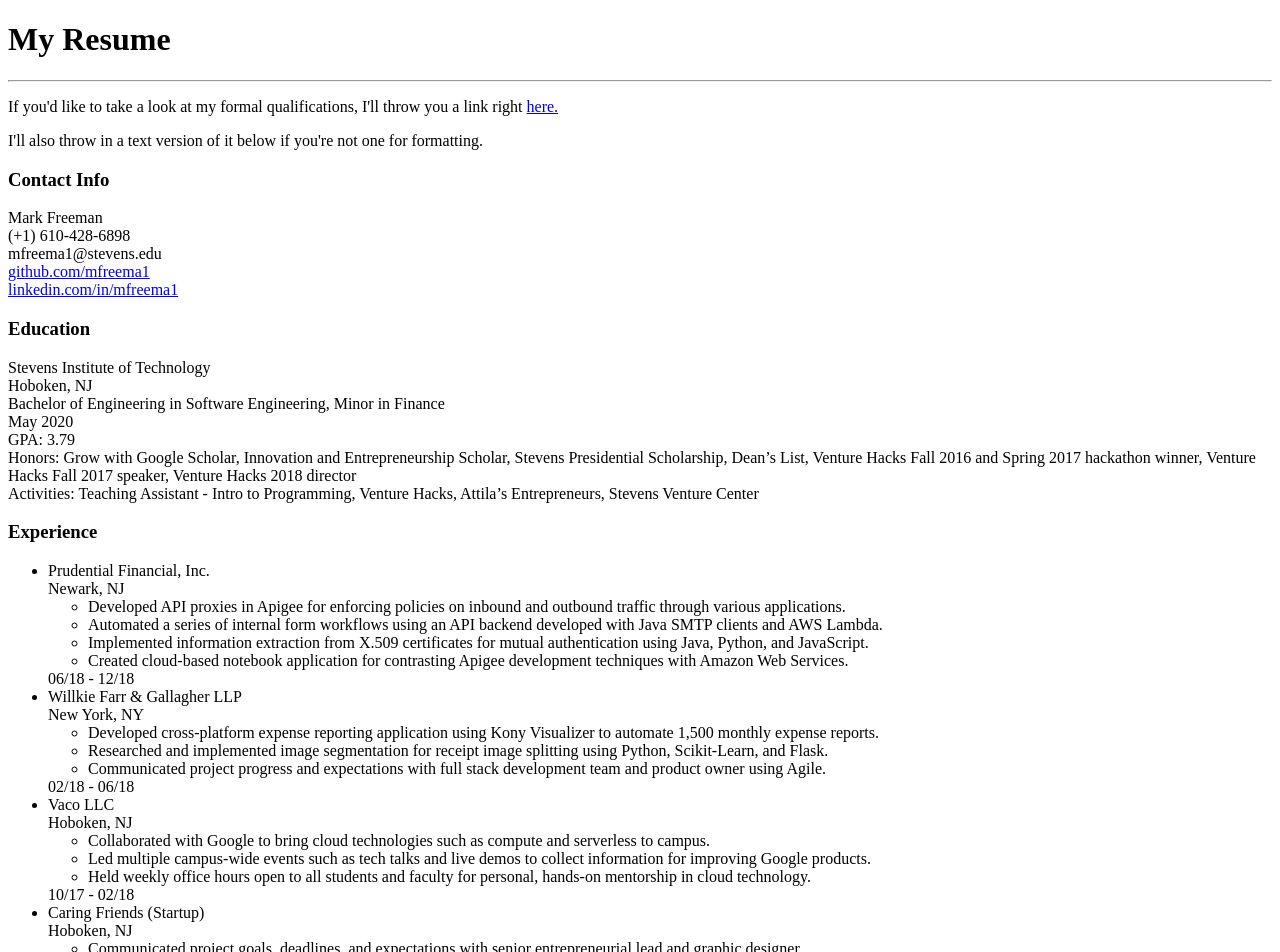
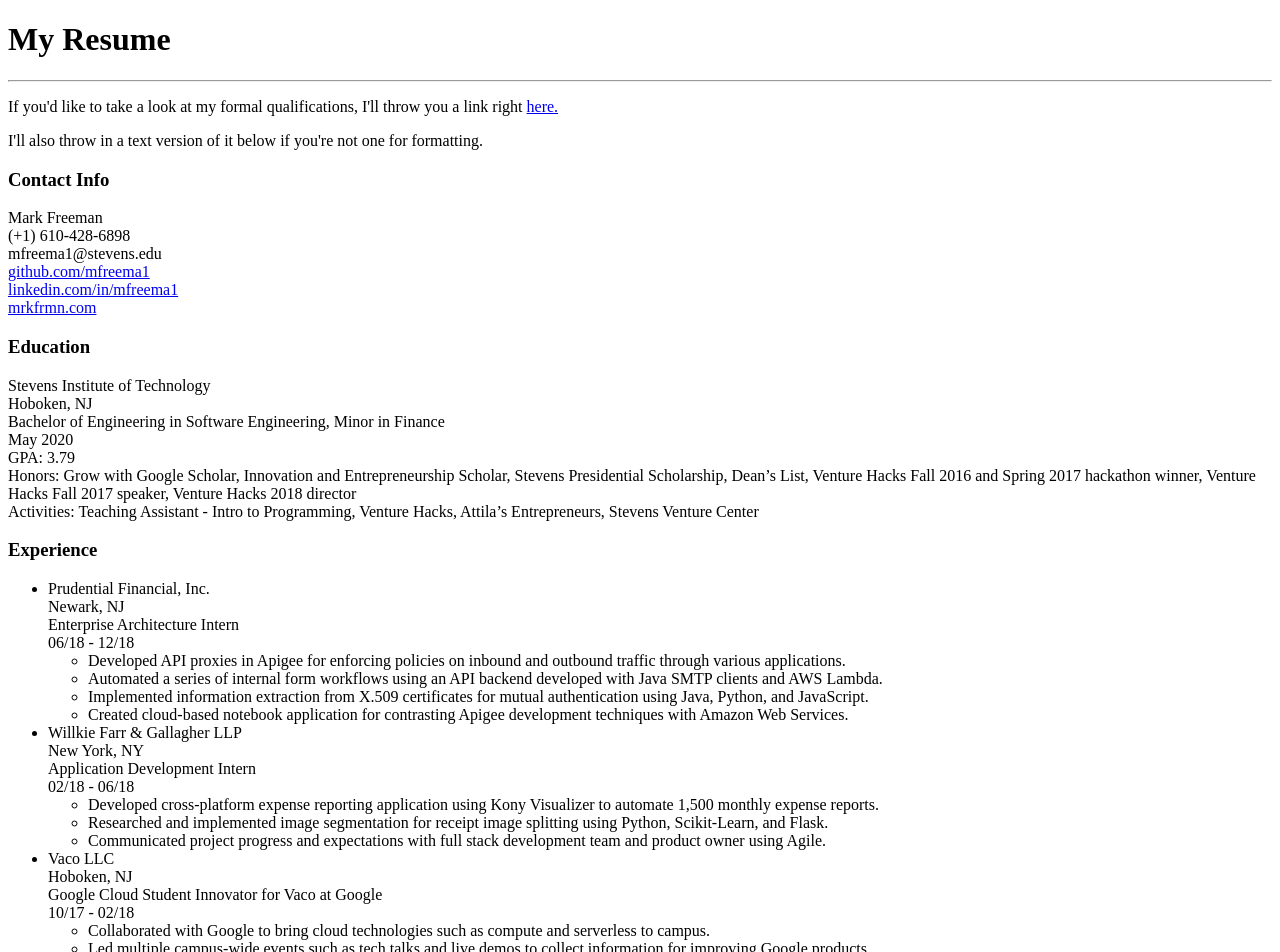
Before and after one commit to mfreema1/personal-site-v2, a Next.js app: page /Resume in a window 1280 px wide. Shown: the top 952 px of the page. Built offline with nearby package versions, Linux system fonts and the light colour scheme.

Commit message:
Update resume

```diff
--- a/src/misc/resume.json
+++ b/src/misc/resume.json
@@ -4,7 +4,8 @@
         "phone": "(+1) 610-428-6898",
         "email": "mfreema1@stevens.edu",
         "github": "github.com/mfreema1",
-        "linkedin": "linkedin.com/in/mfreema1"
+        "linkedin": "linkedin.com/in/mfreema1",
+        "site": "mrkfrmn.com"
     },
     "education": {
         "school": "Stevens Institute of Technology",
@@ -31,6 +32,7 @@
     "experience": [
         {
             "employer": "Prudential Financial, Inc.",
+            "role": "Enterprise Architecture Intern",
             "location": "Newark, NJ",
             "start": "06/18",
             "end": "12/18",
@@ -43,6 +45,7 @@
         },
         {
             "employer": "Willkie Farr & Gallagher LLP",
+            "role": "Application Development Intern",
             "location": "New York, NY",
             "start": "02/18",
             "end": "06/18",
@@ -54,6 +57,7 @@
         },
         {
             "employer": "Vaco LLC",
+            "role": "Google Cloud Student Innovator for Vaco at Google",
             "location": "Hoboken, NJ",
             "start": "10/17",
             "end": "02/18",
@@ -65,6 +69,7 @@
         },
         {
             "employer": "Caring Friends (Startup)",
+            "role": "Co-Founder & Android Developer",
             "location": "Hoboken, NJ",
             "start": "10/16",
             "end": "10/17",
@@ -76,6 +81,7 @@
         },
         {
             "employer": "Innovation and Entrepreneurship Research Program",
+            "role": "Android Researcher",
             "location": "Hoboken, NJ",
             "start": "5/17",
             "end": "8/17",
--- a/src/pages/Resume.js
+++ b/src/pages/Resume.js
@@ -46,7 +46,12 @@
                                 </div>
                                 <div className="row">
                                     <div className="col">
-                                        <a href={'http://www.' + contact.github}>{contact.linkedin}</a>
+                                        <a href={'http://www.' + contact.linkedin}>{contact.linkedin}</a>
+                                    </div>
+                                </div>
+                                <div className="row">
+                                    <div className="col">
+                                        <a href={'http://www.' + contact.site}>{contact.site}</a>
                                     </div>
                                 </div>
                             </div>
@@ -58,10 +63,10 @@
                                     <div className="col">
                                         <span className="bolded">{education.school}</span>
                                     </div>
-                                    <div className="col align-right">{education.location}</div>
+                                    <div className="col bolded align-right">{education.location}</div>
                                 </div>
                                 <div className="row">
-                                    <div className="col">{education.degree}</div>
+                                    <div className="col-md-auto">{education.degree}</div>
                                     <div className="col align-right">{education.graduationDate}</div>
                                 </div>
                                 <div className="row">
@@ -88,25 +93,30 @@
                             {experience.map((e) => (
                                 <li className="bottom-space container-fluid">
                                     <div className="row">
-                                        <div className="col bolded">
+                                        <div className="col-md-auto bolded">
                                             {e.employer}
                                         </div>
-                                        <div className="col align-right">
+                                        <div className="col bolded align-right">
                                             {e.location}
                                         </div>
                                     </div>
                                     <div className="row">
-                                        <div className="col-10">
-                                        <ul className="no-margin-list">
+                                        <div className="col-md-auto">
+                                            {e.role}
+                                        </div>
+                                        <div className="col align-right">
+                                            {e.start} - {e.end}
+                                        </div>
+                                    </div>
+                                    <div className="row">
+                                        <div className="col">
+                                        <ul className="no-margin-list keep-indent">
                                                 {e.tasks.map((t) => (
                                                     <li>
                                                         {t}
                                                     </li>
                                                 ))}
                                             </ul>
-                                        </div>
-                                        <div className="col align-right">
-                                            {e.start} - {e.end}
                                         </div>
                                     </div>
                                 </li>
```
